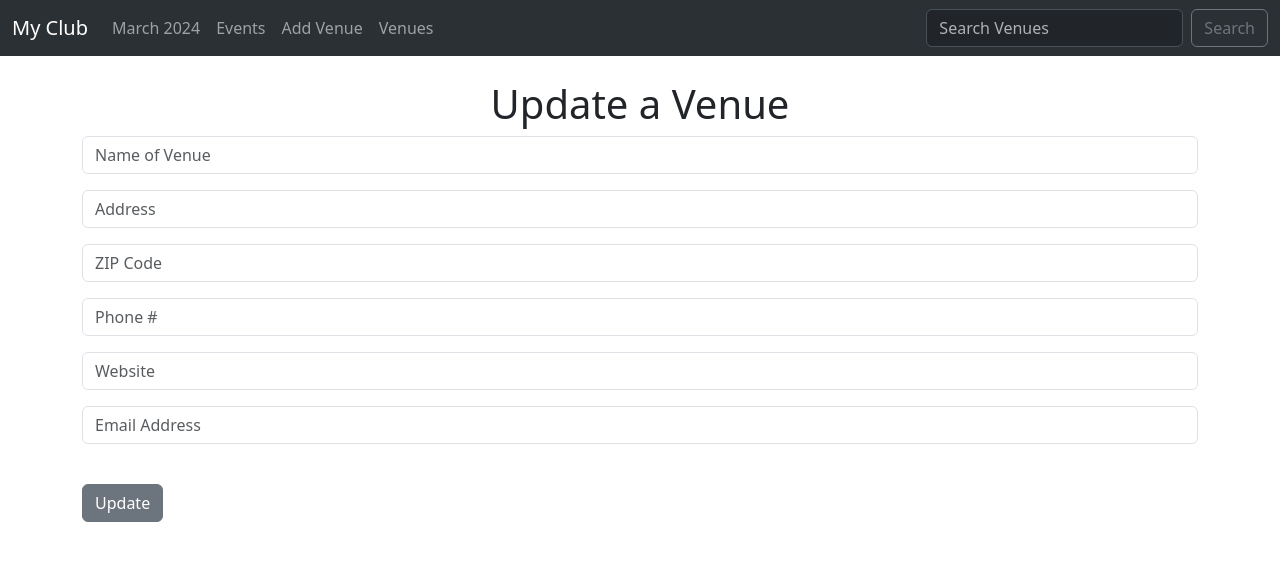
After one commit to jaroambrozai/my_venues, a Django app: template events/templates/events/update_venue.html in a window 1280 px wide. The commit adds this page. Shown: the top 561 px of the page. Run offline with Django 4.2, Linux system fonts and the light colour scheme; the template is opened without the code that fills it: values that come from a table or form of the project are taken from there, others are empty.

Commit message:
video_10: update and edit venues

```diff
--- /dev/null
+++ b/events/templates/events/update_venue.html
@@ -0,0 +1,16 @@
+{% extends 'events/base.html' %}
+
+{% block content %}
+
+    <div  style="text-align: center">
+        <h1>Update a Venue</h1>
+    </div>
+    <form action="" method=POST>
+        {% csrf_token %}
+        {{ form.as_p }}
+        <br/>
+        <input type="submit" value="Update" class="btn btn-secondary">
+    </form>
+
+
+{% endblock %}
--- a/events/templates/events/venue.html
+++ b/events/templates/events/venue.html
@@ -10,6 +10,7 @@
     {% for venue in venue_list %}
         <tr>
             <td><a href="{% url 'show-venue' venue.id %}">{{ venue }}</a></td>
+            <td class="text-end"><a href="{% url 'update-venue' venue.id %}" class="btn btn-outline-secondary btn-sm">Update</a></td>
         </tr>
     {% endfor %}
     </table>
--- a/events/urls.py
+++ b/events/urls.py
@@ -9,4 +9,5 @@ urlpatterns = [
     path('venues', views.list_venues, name="list-venues"),
     path('show_venue/<venue_id>', views.show_venue, name="show-venue"),
     path('search_venues', views.search_venues, name="search-venues"),
+    path('update_venue/<venue_id>', views.update_venue, name="update-venue"),
 ]
```
Also changed, not shown: events/views.py (+13 -1 lines).
